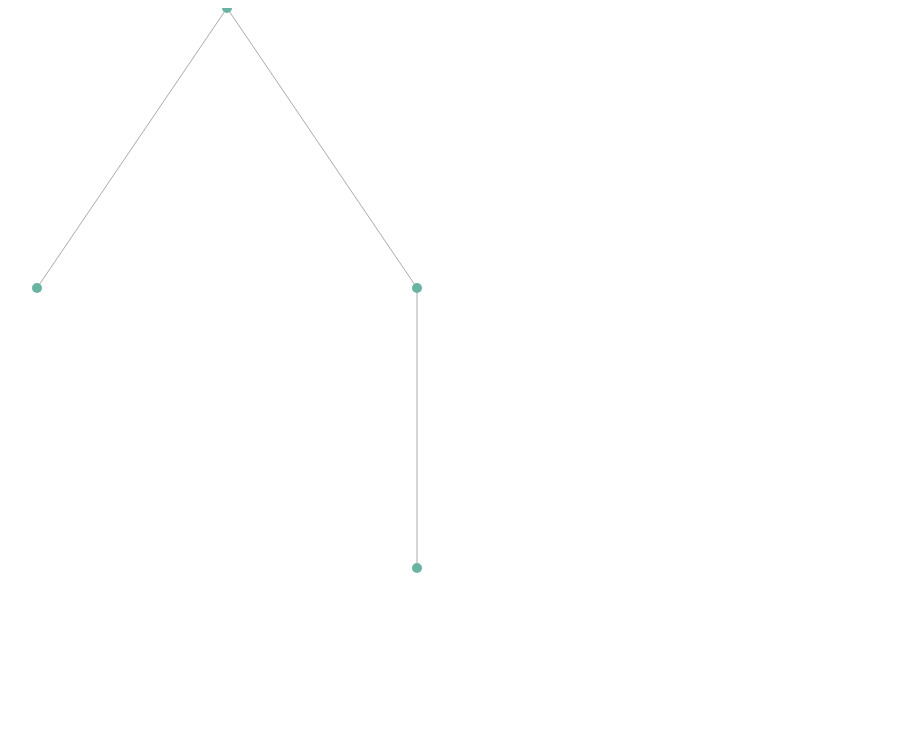
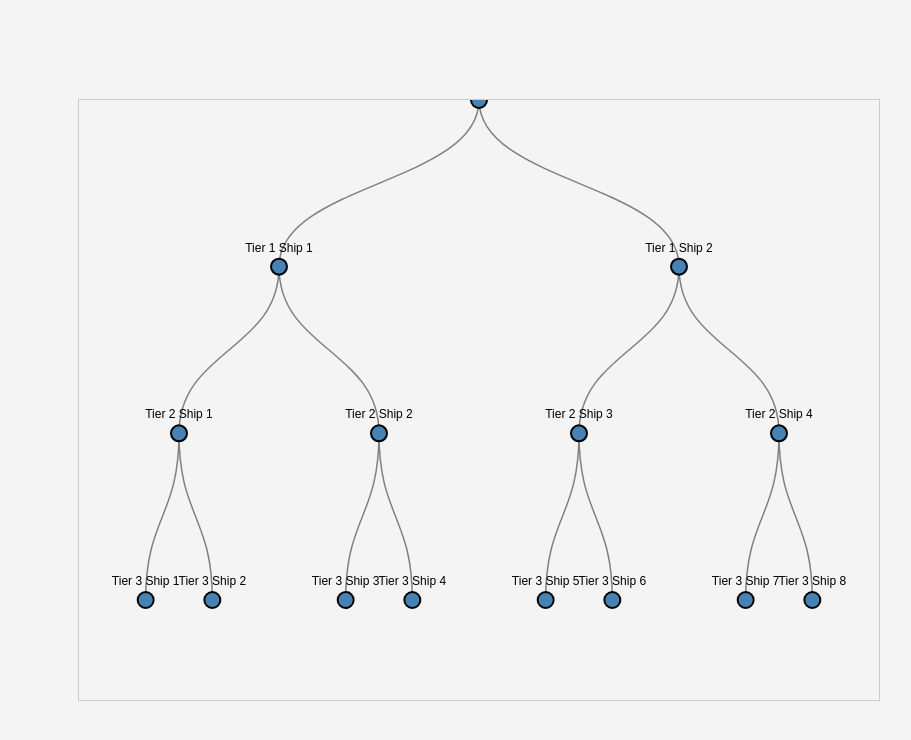
Before and after one commit to kowalsk/starblast.io, a plain HTML site: page index.html in a window 1280 px wide. Shown: the whole page, without its empty margins (161-1072 px from the left). Drawn offline with nearby package versions, Linux system fonts and the light colour scheme.

Commit message:
Update index.html

```diff
--- a/index.html
+++ b/index.html
@@ -2,11 +2,128 @@
 <html lang="en">
 <head>
     <meta charset="UTF-8">
-    <title>D3.js Tree</title>
+    <title>Starblast Ship Tree</title>
     <script src="https://d3js.org/d3.v7.min.js"></script>
+    <style>
+        body {
+            font-family: Arial, sans-serif;
+            margin: 0;
+            display: flex;
+            justify-content: center;
+            align-items: center;
+            height: 100vh;
+            background-color: #f4f4f4;
+        }
+        svg {
+            border: 1px solid #ccc;
+        }
+        .node circle {
+            fill: steelblue;
+            stroke: black;
+            stroke-width: 2px;
+        }
+        .link {
+            fill: none;
+            stroke: gray;
+            stroke-width: 1.5px;
+        }
+        .label {
+            font-size: 12px;
+            text-anchor: middle;
+            fill: black;
+        }
+    </style>
 </head>
 <body>
     <svg width="800" height="600"></svg>
-    <script src="script.js"></script>
+    <script>
+        // Define hierarchical ship tree data
+        const data = {
+            name: "Tier 0 Ship",
+            children: [
+                {
+                    name: "Tier 1 Ship 1",
+                    children: [
+                        {
+                            name: "Tier 2 Ship 1",
+                            children: [
+                                { name: "Tier 3 Ship 1" },
+                                { name: "Tier 3 Ship 2" }
+                            ]
+                        },
+                        {
+                            name: "Tier 2 Ship 2",
+                            children: [
+                                { name: "Tier 3 Ship 3" },
+                                { name: "Tier 3 Ship 4" }
+                            ]
+                        }
+                    ]
+                },
+                {
+                    name: "Tier 1 Ship 2",
+                    children: [
+                        {
+                            name: "Tier 2 Ship 3",
+                            children: [
+                                { name: "Tier 3 Ship 5" },
+                                { name: "Tier 3 Ship 6" }
+                            ]
+                        },
+                        {
+                            name: "Tier 2 Ship 4",
+                            children: [
+                                { name: "Tier 3 Ship 7" },
+                                { name: "Tier 3 Ship 8" }
+                            ]
+                        }
+                    ]
+                }
+            ]
+        };
+
+        // Select SVG container and set dimensions
+        const svg = d3.select("svg");
+        const width = +svg.attr("width");
+        const height = +svg.attr("height");
+
+        // Create tree layout and define dimensions
+        const treeLayout = d3.tree().size([width, height - 100]);
+
+        // Convert hierarchical data into a structure D3 can use
+        const root = d3.hierarchy(data);
+
+        // Compute positions for nodes and links
+        treeLayout(root);
+
+        // Draw links (lines connecting nodes)
+        svg.append("g")
+            .selectAll("path")
+            .data(root.links())
+            .enter()
+            .append("path")
+            .attr("class", "link")
+            .attr("d", d3.linkVertical()
+                .x(d => d.x)
+                .y(d => d.y));
+
+        // Draw nodes (circles)
+        const nodes = svg.append("g")
+            .selectAll("g")
+            .data(root.descendants())
+            .enter()
+            .append("g")
+            .attr("transform", d => `translate(${d.x},${d.y})`)
+            .attr("class", "node");
+
+        nodes.append("circle")
+            .attr("r", 8);
+
+        // Add labels to nodes
+        nodes.append("text")
+            .attr("dy", -15)
+            .attr("class", "label")
+            .text(d => d.data.name);
+    </script>
 </body>
 </html>
```
